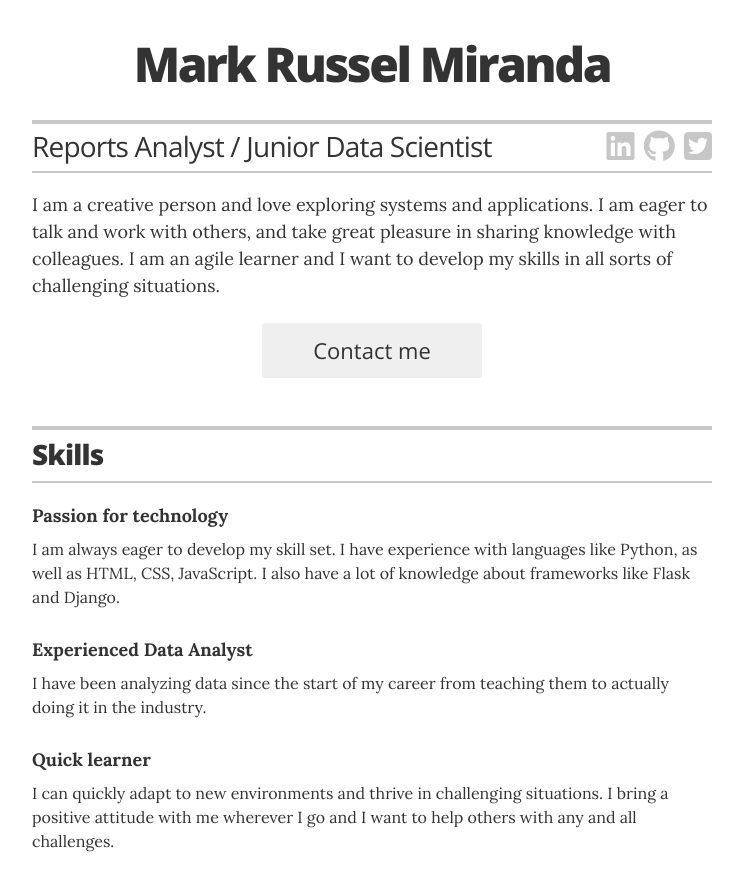
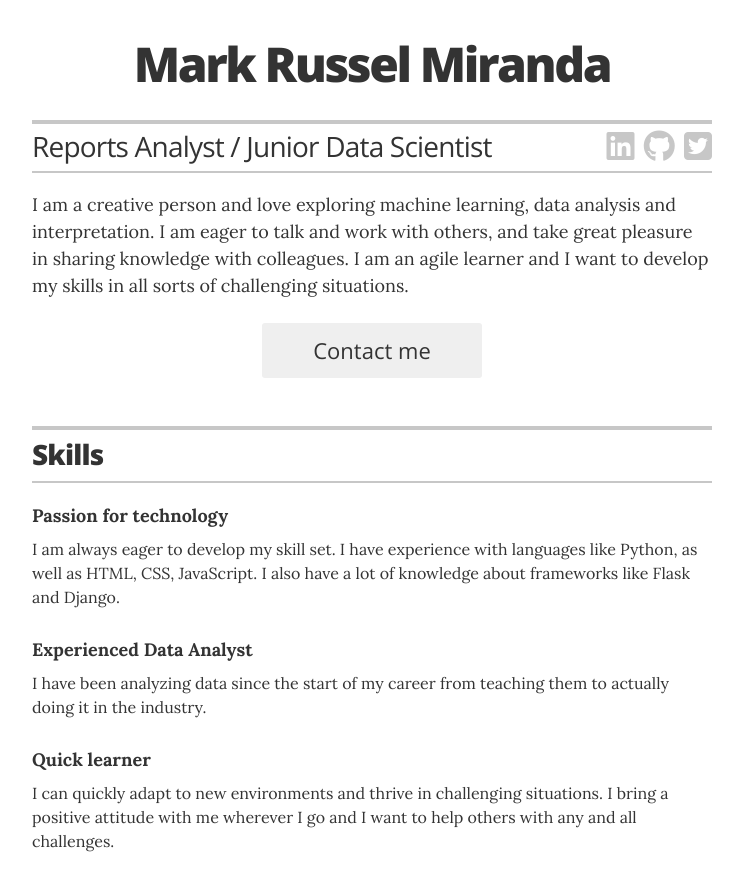
Before and after one commit to daddyawesome/daddyawesome.github.io, a Jekyll site: the page built from index.html, in a window 1280 px wide and 900 px high. Shown: the top 891 px of the window, without its empty margins (268-1011 px from the left). Built offline with Jekyll 4.4.1, drawn with Linux system fonts in a browser that asks for light colours; nearby versions of some CDN libraries.

Commit message:
Update _config.yml

```diff
--- a/_config.yml
+++ b/_config.yml
@@ -14,7 +14,7 @@ resume_name:                    "Mark Russel Miranda"
 resume_title:                   "Reports Analyst / Junior Data Scientist"
 resume_contact_email:           "sir.markds@gmail.com"
 resume_header_contact_info:     ""
-resume_header_intro:            "<p>I am a creative person and love exploring systems and applications. I am eager to talk and work with others, and take great pleasure in sharing knowledge with colleagues. I am an agile learner and I want to develop my skills in all sorts of challenging situations.</p>"
+resume_header_intro:            "<p>I am a creative person and love exploring machine learning, data analysis and interpretation. I am eager to talk and work with others, and take great pleasure in sharing knowledge with colleagues. I am an agile learner and I want to develop my skills in all sorts of challenging situations.</p>"
 
 # use "yes" to display the email contact button,
 # "no" to display an "I'm not looking for work" message,
```
